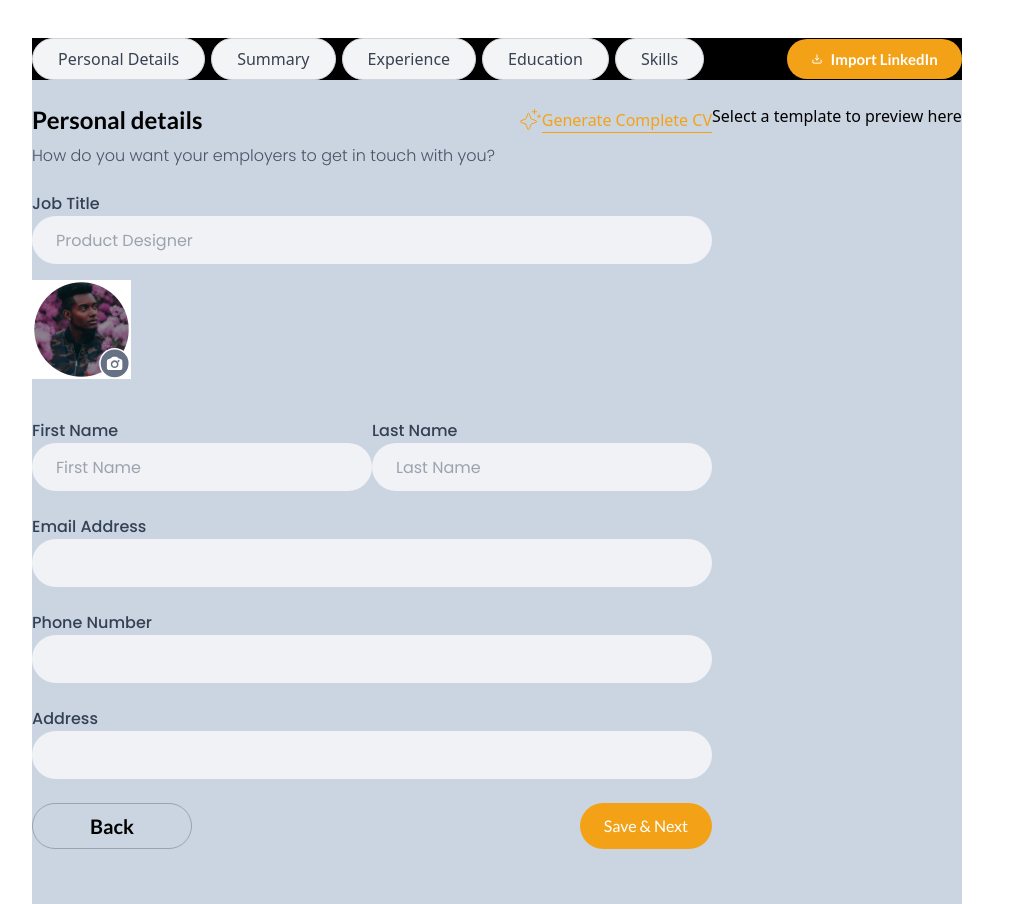
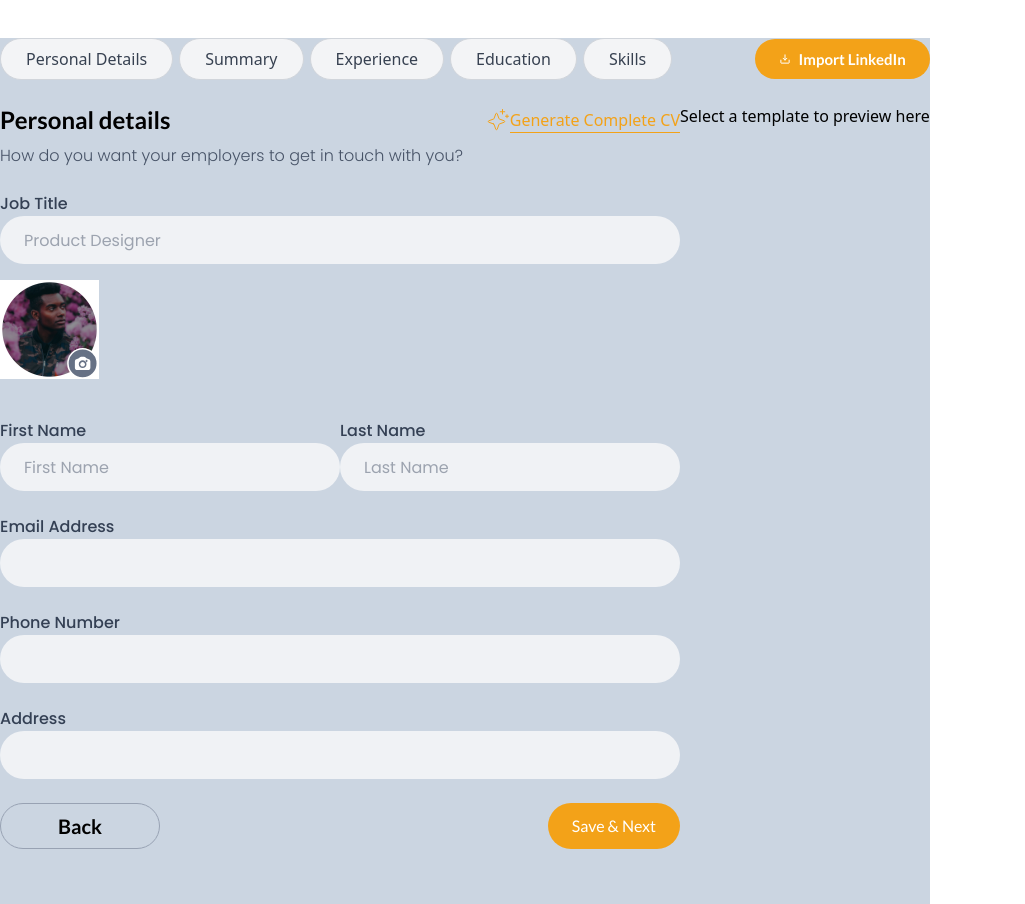
Before and after one commit to Lycan-Xx/test-4, a React (Vite) app: page /create-cv/personal-details in a window 1280 px wide. Shown: the whole page, without its empty margins (0-1025 px from the left). Built offline with nearby package versions, Linux system fonts and the light colour scheme.

Commit message:
pageslayout fix

```diff
--- a/src/components/CreateCV/CreateCVLayout/CreateCVLayout.jsx
+++ b/src/components/CreateCV/CreateCVLayout/CreateCVLayout.jsx
@@ -4,7 +4,7 @@ import CreateCVNav from "../CreateCVNav"
 
 const CreateCVLayout = ({ showSideNav = false }) => {
  return (
-  <main className="flex flex-col justify-center items-center overflow-x-hidden bg-slate-300 ">
+  <main className="flex flex-col justify-center items-center bg-slate-300 w-full h-full">
    <CreateCVNav />
    <Outlet />
   </main>
--- a/src/components/CreateCV/CreateCVNav.jsx
+++ b/src/components/CreateCV/CreateCVNav.jsx
@@ -39,7 +39,7 @@ const CreateCVNav = () => {
  }
 
  return (
-  <main className="flex flex-col md:flex-row justify-between w-full items-center align-middle mb-6 bg-black">
+  <main className="flex flex-col md:flex-row justify-between w-full items-center align-middle mb-6">
    <nav className="flex flex-row md:gap-[6px] gap-[8px] justify-center items-center">
     {CVLinks.map(({ id, text, link }) => {
      const isActive = activeLink === link
--- a/src/components/Layout/Layout.tsx
+++ b/src/components/Layout/Layout.tsx
@@ -6,14 +6,14 @@ export default function Layout() {
  const location = useLocation()
 
  return (
-  <section className="flex flex-col md:flex-row max-w-[100vw] overflow-x-hidden">
+  <main className="flex flex-row">
    <nav className="block ">
     {!location.pathname.startsWith("/create-cv") && <SideNav />}
    </nav>
 
-   <main className="pt-[3%] pl-8">
+   <main className="pt-[3%]">
     <Outlet />
    </main>
-  </section>
+  </main>
  )
 }
--- a/src/components/MyCVs.jsx
+++ b/src/components/MyCVs.jsx
@@ -25,7 +25,7 @@ const MyCVs = () => {
 
  return (
   <main
-   className="flex flex-col font-lato pt-[40px] px-[24px]"
+   className="flex flex-col font-lato pt-[40px] pl-8"
    data-aos="fade-up"
    data-aos-duration="500"
   >
--- a/src/components/pages/CoverLetter.jsx
+++ b/src/components/pages/CoverLetter.jsx
@@ -7,7 +7,7 @@ const CoverLetter = () => {
  const [value, setValue] = useState("")
 
  return (
-  <main className="flex flex-col md:flex-row gap-[50px] md:gap-[130px]">
+  <main className="flex flex-col md:flex-row gap-[50px] md:gap-[130px] pl-8">
    <section>
     <header className="flex flex-row mx-auto justify-between w-full mb-[48px]">
      <div className="flex flex-col">
--- a/src/components/pages/Homepage.jsx
+++ b/src/components/pages/Homepage.jsx
@@ -4,8 +4,7 @@ import MyCVs from "../MyCVs"
 
 const Homepage = () => {
  return (
-  <div>
-   {/* <Header /> */}
+  <div className="">
    <MyCVs />
   </div>
  )
--- a/src/components/pages/PaymentHistory.jsx
+++ b/src/components/pages/PaymentHistory.jsx
@@ -7,7 +7,7 @@ const PaymentHistory = () => {
   <main
    data-aos="fade-up"
    data-aos-duration="500"
-   className="flex flex-col pt-[40px] "
+   className="flex flex-col pt-[40px] pl-8 "
   >
    <header className="flex flex-col mx-auto justify-between w-full mb-[48px] gap-[20px]">
     <div className="flex flex-col gap-0 lg:gap-4">
--- a/src/components/pages/Settings.jsx
+++ b/src/components/pages/Settings.jsx
@@ -14,7 +14,7 @@ const Settings = () => {
   <main
    data-aos="fade-up"
    data-aos-duration="500"
-   className="px-[24px] pt-[40px] max-w-[100vw]"
+   className="px-[24px] pt-[40px] max-w-[100vw] pl-8"
   >
    <HeadingSubtitle
     heading={"Settings."}
--- a/src/components/pages/Templates.jsx
+++ b/src/components/pages/Templates.jsx
@@ -65,7 +65,7 @@ const Templates = () => {
   <section
    data-aos="fade-up"
    data-aos-duration="500"
-   className="flex flex-col pt-[40px] "
+   className="flex flex-col pt-[40px] pl-8"
   >
    <header>
     <div className="flex flex-col px-[2rem] lg:px-0 ">
```
